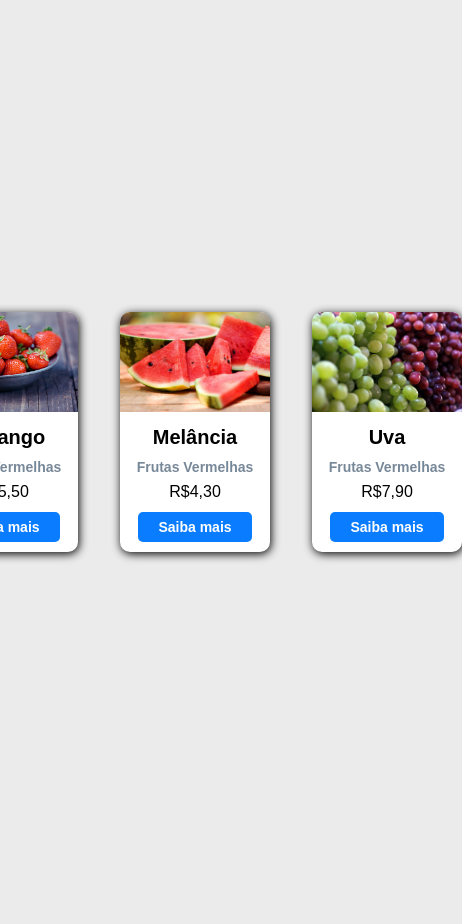
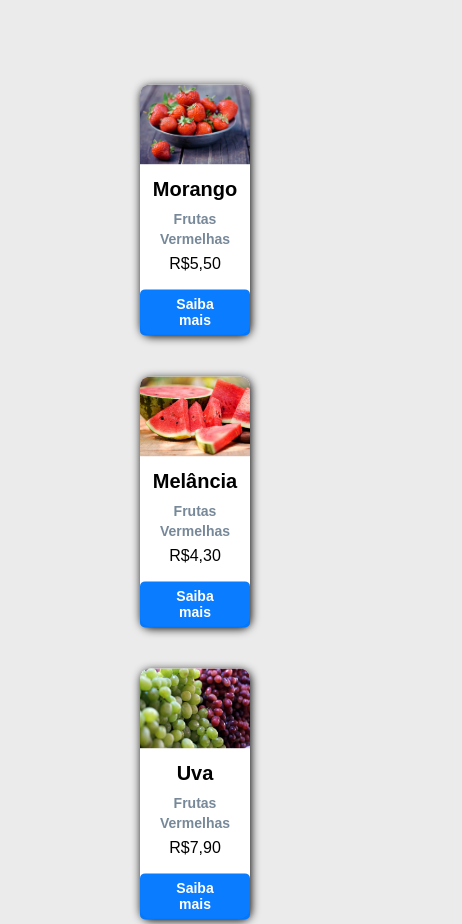
Before and after one commit to Gabriel223-stack/projeto-card-frutas, a plain HTML site: page index.html in a window 390 px wide. Shown: the whole page, 462 px wide, since content can reach past the window. Before the commit the page ends 844 px from the top, so only its background shows below. Drawn offline with Linux system fonts and the light colour scheme.

Commit message:
projeto responsivo

```diff
--- /dev/null
+++ b/estilo/mediaquerie.css
@@ -0,0 +1,32 @@
+@charset "UTF-8";
+
+/* TAMANHO DE TELAS
+
+MOVEL: 320px até 608px;
+
+*/
+
+@media screen and (min-width: 320px) and (max-width: 608px) {
+    main.content-principal {
+        height: 80vh;
+    }
+
+    main.content-principal section.content {
+        display: flex;
+        flex-direction: column;
+    }
+
+    section.content div.card {
+        height: 250px;
+        width: 110px;
+    }
+
+    section.content div.card img.card-img {
+        width: 110px;
+        height: 80px;
+    }
+
+    div.card button.card-saiba {
+        margin-top: 10px;
+    }
+}
--- a/estilo/style.css
+++ b/estilo/style.css
@@ -12,6 +12,8 @@ body {
     height: 100vh;
     background-color: rgba(211, 211, 211, 0.445);
 }
+
+/* CONTEUDO PRINCIPAL - INICIO */
 
 main.content-principal {
     position: absolute;
@@ -28,7 +30,13 @@ section.content {
     gap: 42px;
     text-align: center;
     line-height: 20px;
+    transition: width .3s, height .3s;
+    -o-transition-timing-function: ease;
 }
+
+/* CONTEUDO PRINCIPAL - FIM */
+
+/* CONTEUDO PRINCIPAL CARD - INICIO */
 
 section.content div.card {
     height: 240px;
@@ -76,3 +84,5 @@ div.card button.card-saiba {
 div.card button.card-saiba:hover {
     background-color: rgba(0, 0, 255, 0.973);
 }
+
+/* CONTEUDO PRINCIPAL CARD - FIM */
--- a/index.html
+++ b/index.html
@@ -5,26 +5,27 @@
     <meta name="viewport" content="width=device-width, initial-scale=1.0">
     <title>Cards de frutas</title>
     <link rel="stylesheet" href="estilo/style.css">
+    <link rel="stylesheet" href="estilo/mediaquerie.css">
 </head>
 <body>
     <main class="content-principal">
         <section class="content">
             <div class="card">
-                <img class="card-img" src="assets/morango.jpg" alt="">
+                <img class="card-img" src="assets/morango.jpg" alt="morango">
                 <h2 class="card-titulo">Morango</h2>
                 <p class="card-paragrafo">Frutas Vermelhas</p>
                 <p class="card-preco">R$5,50</p>
                 <button class="card-saiba">Saiba mais</button>
             </div>
             <div class="card">
-                <img class="card-img" src="assets/melancia.jpg" alt="">
+                <img class="card-img" src="assets/melancia.jpg" alt="melância">
                 <h2 class="card-titulo">Melância</h2>
                 <p class="card-paragrafo">Frutas Vermelhas</p>
                 <p class="card-preco">R$4,30</p>
                 <button class="card-saiba">Saiba mais</button>
             </div>
             <div class="card">
-                <img class="card-img" src="assets/uva.jpg" alt="">
+                <img class="card-img" src="assets/uva.jpg" alt="uva">
                 <h2 class="card-titulo">Uva</h2>
                 <p class="card-paragrafo">Frutas Vermelhas</p>
                 <p class="card-preco">R$7,90</p>
```
